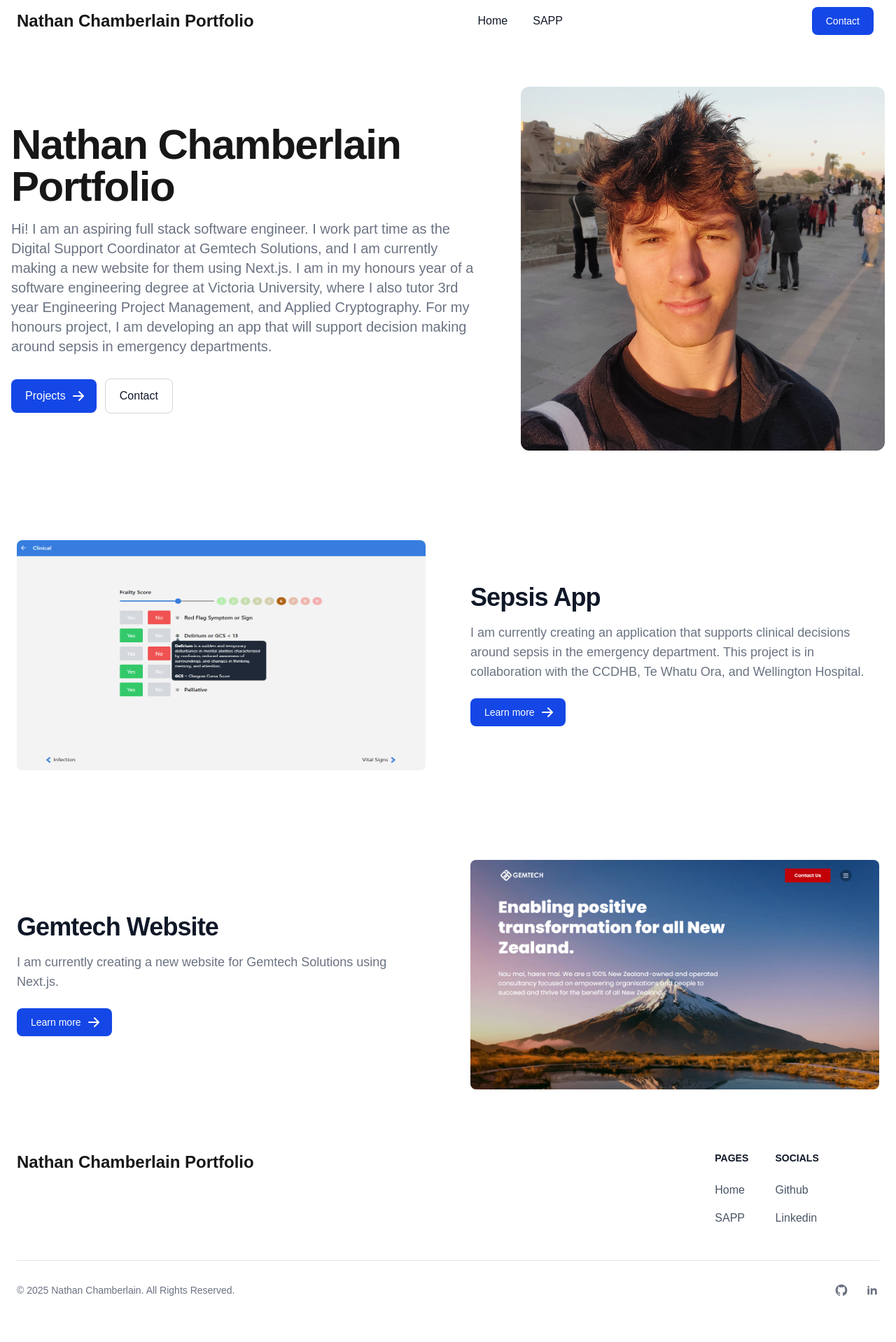
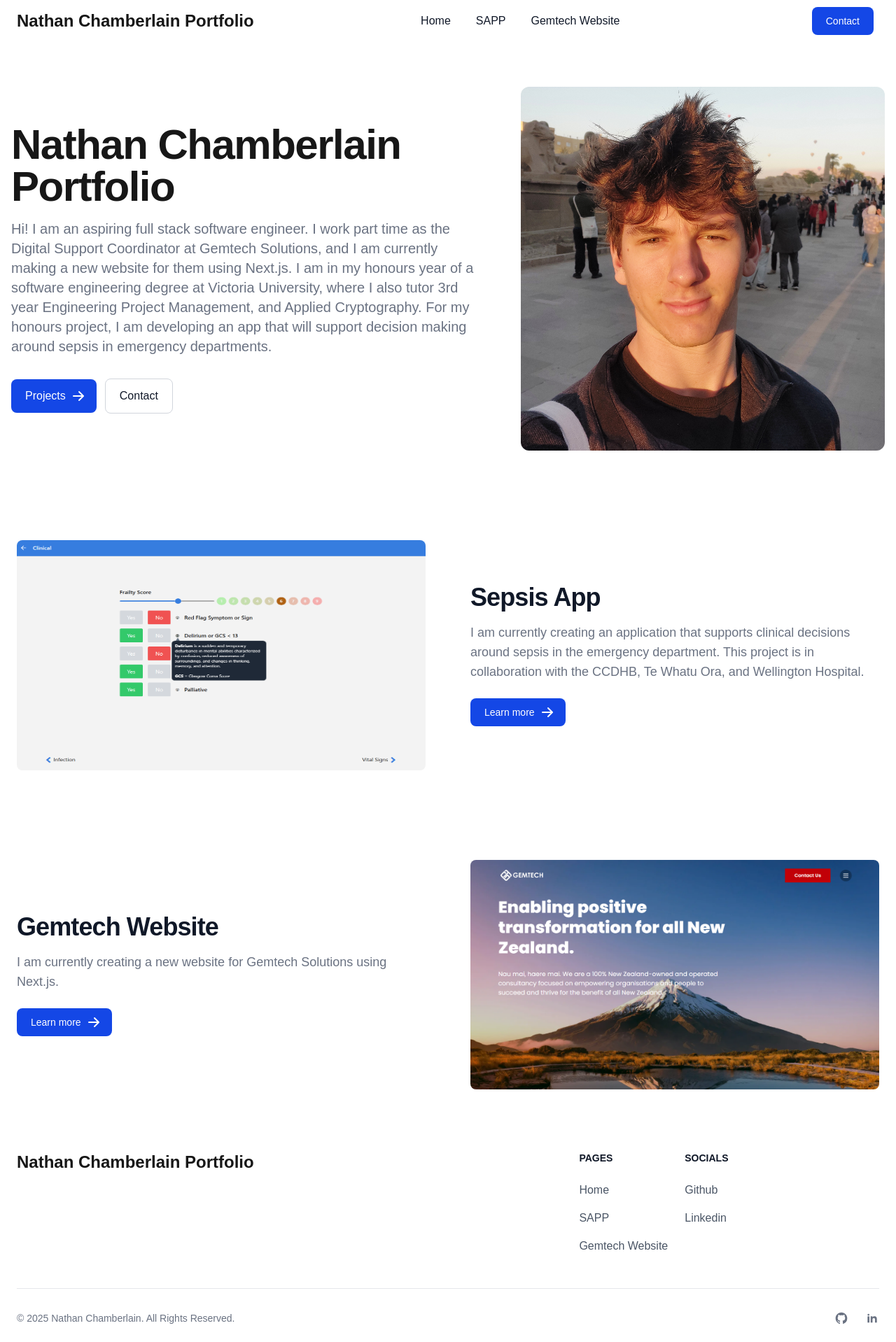
Before and after one commit to nathan-chamberlain/portfolio, a Next.js app: page / in a window 1280 px wide. Shown: the whole page at 70% size. Before the commit the page ends 1878 px from the top, so only its background shows below. Built offline with nearby package versions, Linux system fonts and the light colour scheme.

Commit message:
Add gemtech website to header and footer links

```diff
--- a/components/Footer.tsx
+++ b/components/Footer.tsx
@@ -19,6 +19,9 @@
                                 </li>
                                 <li className="mb-4">
                                     <Link href="/sapp" className="hover:underline">SAPP</Link>
+                                </li>
+                                <li className="mb-4">
+                                    <Link href="/gemtech-website" className="hover:underline">Gemtech Website</Link>
                                 </li>
                             </ul>
                         </div>
--- a/components/Header.tsx
+++ b/components/Header.tsx
@@ -29,6 +29,9 @@
                                 <Link href="/sapp" className="block py-2 pr-4 pl-3 text-white rounded bg-blue-700 lg:bg-transparent lg:text-gray-900 lg:p-0 dark:text-white" aria-current="page">SAPP</Link>
                             </li>
                             <li>
+                                <Link href="/gemtech-website" className="block py-2 pr-4 pl-3 text-white rounded bg-blue-700 lg:bg-transparent lg:text-gray-900 lg:p-0 dark:text-white" aria-current="page">Gemtech Website</Link>
+                            </li>
+                            <li>
                                 <Link href="/?contact=true" className="block py-2 pr-4 pl-3 text-white rounded bg-blue-700 lg:bg-transparent lg:text-gray-900 lg:p-0 dark:text-white lg:hidden" aria-current="page">Contact</Link>
                             </li>
                         </ul>
```
